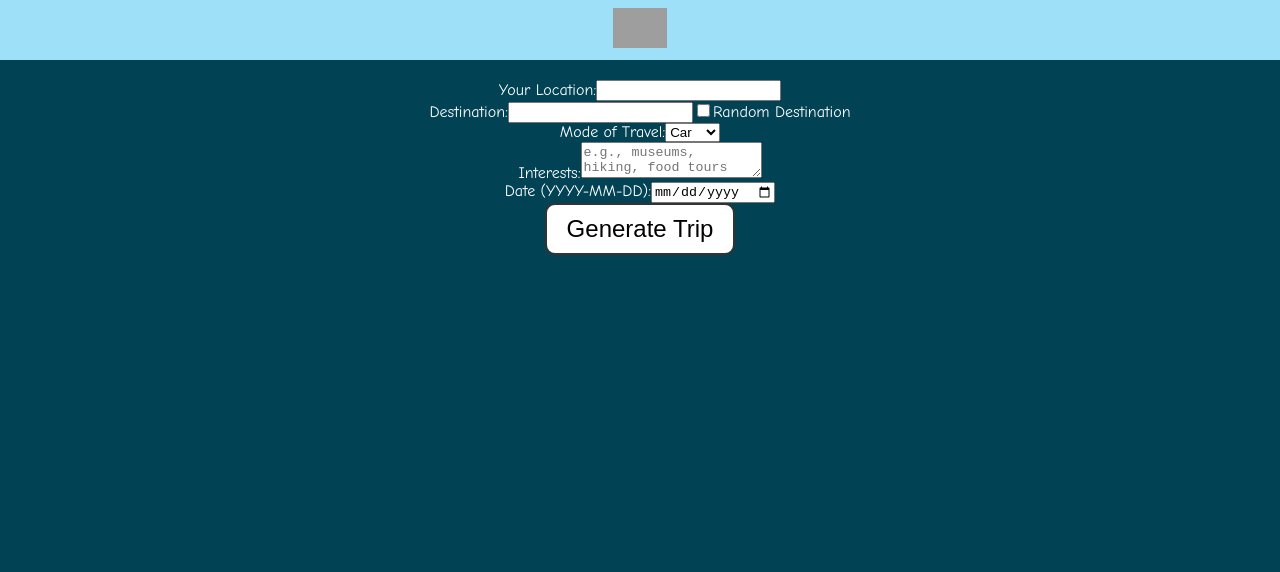
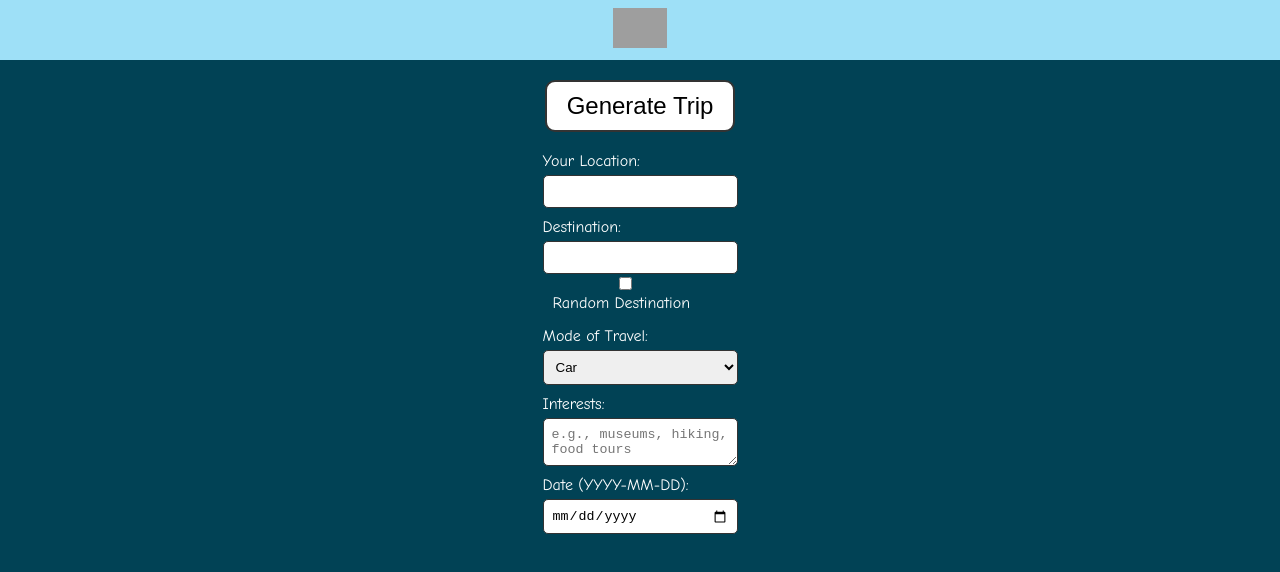
Before and after one commit to team2-GAIT/AItinerary, a React (Create React App) app in the folder client/: page / in a window 1280 px wide. Shown: the top 572 px of the page. Built offline with nearby package versions, Linux system fonts and the light colour scheme; grey boxes are pictures that could not be loaded.

Commit message:
good point

```diff
--- a/client/src/pages/GeneratedTrip.js
+++ b/client/src/pages/GeneratedTrip.js
@@ -71,6 +71,9 @@ const GeneratedTrip = () => {
           </ul>
         )}
       </div>
+      <div className="imageContainer">
+        <img src="/testimage.jpg" alt="Trip" />
+      </div>
     </div>
   );
 };
--- a/client/src/pages/Homepage.js
+++ b/client/src/pages/Homepage.js
@@ -63,59 +63,6 @@ function Homepage() {
     return (
         <div className="homepage">
             <form onSubmit={handleSubmit}>
-                <div className="input-group">
-                    <label>Your Location:</label>
-                    <input
-                        type="text"
-                        value={location}
-                        onChange={(e) => setLocation(e.target.value)}
-                        required
-                    />
-                </div>
-                <div className="input-group">
-                    <label>Destination:</label>
-                    <input
-                        type="text"
-                        value={destination}
-                        onChange={(e) => setDestination(e.target.value)}
-                        disabled={randomDestination}
-                        required={!randomDestination}
-                    />
-                    <label>
-                        <input
-                            type="checkbox"
-                            checked={randomDestination}
-                            onChange={(e) => setRandomDestination(e.target.checked)}
-                        />
-                        Random Destination
-                    </label>
-                </div>
-                <div className="input-group">
-                    <label>Mode of Travel:</label>
-                    <select value={modeOfTravel} onChange={(e) => setModeOfTravel(e.target.value)}>
-                        <option value="car">Car</option>
-                        <option value="train">Train</option>
-                        <option value="flight">Flight</option>
-                    </select>
-                </div>
-                <div className="input-group">
-                    <label>Interests:</label>
-                    <textarea
-                        value={interests}
-                        onChange={(e) => setInterests(e.target.value)}
-                        placeholder="e.g., museums, hiking, food tours"
-                        required
-                    />
-                </div>
-                <div className="input-group">
-                    <label>Date (YYYY-MM-DD):</label>
-                    <input
-                        type="date"
-                        value={date}
-                        onChange={(e) => setDate(e.target.value)}
-                        required
-                    />
-                </div>
                 <button type="submit" className="generateTrip" disabled={loading}>
                     {loading ? (
                         <svg className="pl" viewBox="0 0 160 160" width="160px" height="160px" xmlns="http://www.w3.org/2000/svg">
@@ -186,6 +133,61 @@ function Homepage() {
                         'Generate Trip'
                     )}
                 </button>
+                <div className="features">
+                    <div className="input-group">
+                        <label>Your Location:</label>
+                        <input
+                            type="text"
+                            value={location}
+                            onChange={(e) => setLocation(e.target.value)}
+                            required
+                        />
+                    </div>
+                    <div className="input-group">
+                        <label>Destination:</label>
+                        <input
+                            type="text"
+                            value={destination}
+                            onChange={(e) => setDestination(e.target.value)}
+                            disabled={randomDestination}
+                            required={!randomDestination}
+                        />
+                        <label>
+                            <input
+                                type="checkbox"
+                                checked={randomDestination}
+                                onChange={(e) => setRandomDestination(e.target.checked)}
+                            />
+                            Random Destination
+                        </label>
+                    </div>
+                    <div className="input-group">
+                        <label>Mode of Travel:</label>
+                        <select value={modeOfTravel} onChange={(e) => setModeOfTravel(e.target.value)}>
+                            <option value="car">Car</option>
+                            <option value="train">Train</option>
+                            <option value="flight">Flight</option>
+                        </select>
+                    </div>
+                    <div className="input-group">
+                        <label>Interests:</label>
+                        <textarea
+                            value={interests}
+                            onChange={(e) => setInterests(e.target.value)}
+                            placeholder="e.g., museums, hiking, food tours"
+                            required
+                        />
+                    </div>
+                    <div className="input-group">
+                        <label>Date (YYYY-MM-DD):</label>
+                        <input
+                            type="date"
+                            value={date}
+                            onChange={(e) => setDate(e.target.value)}
+                            required
+                        />
+                    </div>
+                </div>
             </form>
         </div>
     );
--- a/client/src/styles/GeneratedTrip.css
+++ b/client/src/styles/GeneratedTrip.css
@@ -1,20 +1,43 @@
 .generatedTrip {
   display: flex;
-  justify-content: space-between;
+  flex-direction: column;
+  align-items: center;
   padding: 20px;
 }
 
-.tripDetails, .flightDetails {
-  width: 45%;
+.tripDetails {
+  width: 100%;
+  margin-bottom: 20px;
 }
 
 .description, .activities {
   margin-bottom: 20px;
 }
 
-.activities ul, .flightDetails ul {
+.activities ul {
   list-style-type: disc;
   padding-left: 20px;
+}
+
+.flightDetails {
+  width: 100%;
+  max-height: 37.5vh; /* Increase height by 1.5x */
+  overflow-y: auto;
+  margin-bottom: 20px;
+}
+
+.flightDetails ul {
+  list-style-type: none; /* Remove bullet points */
+  padding-left: 0;
+}
+
+.flightDetails li {
+  border: 1px solid #333; /* Add border to each flight */
+  border-radius: 5px;
+  padding: 10px;
+  margin-bottom: 10px; /* Add space between flights */
+  background-color: #f9f9f9;
+  color: #000; /* Change text color to black */
 }
 
 .loader {
@@ -181,3 +204,14 @@
       0 0 5px 2px rgba(0, 255, 135, 0.3);
   }
 }
+
+.imageContainer {
+  width: 100%;
+  text-align: center;
+}
+
+.imageContainer img {
+  max-width: 100%;
+  height: auto;
+  border-radius: 10px;
+}
--- a/client/src/styles/Homepage.css
+++ b/client/src/styles/Homepage.css
@@ -53,7 +53,8 @@ body {
 }
 
 .features input,
-.features select {
+.features select,
+.features textarea {
     width: 100%;
     padding: 8px;
     box-sizing: border-box;
@@ -96,6 +97,7 @@ body {
   display: block;
   width: 9.375em;
   height: 9.375em;
+  background-color: #014255; /* Match the homepage background color */
 }
 
 .pl__arrows,
```
Also changed, not shown: client/public/testimage.jpg (added).
